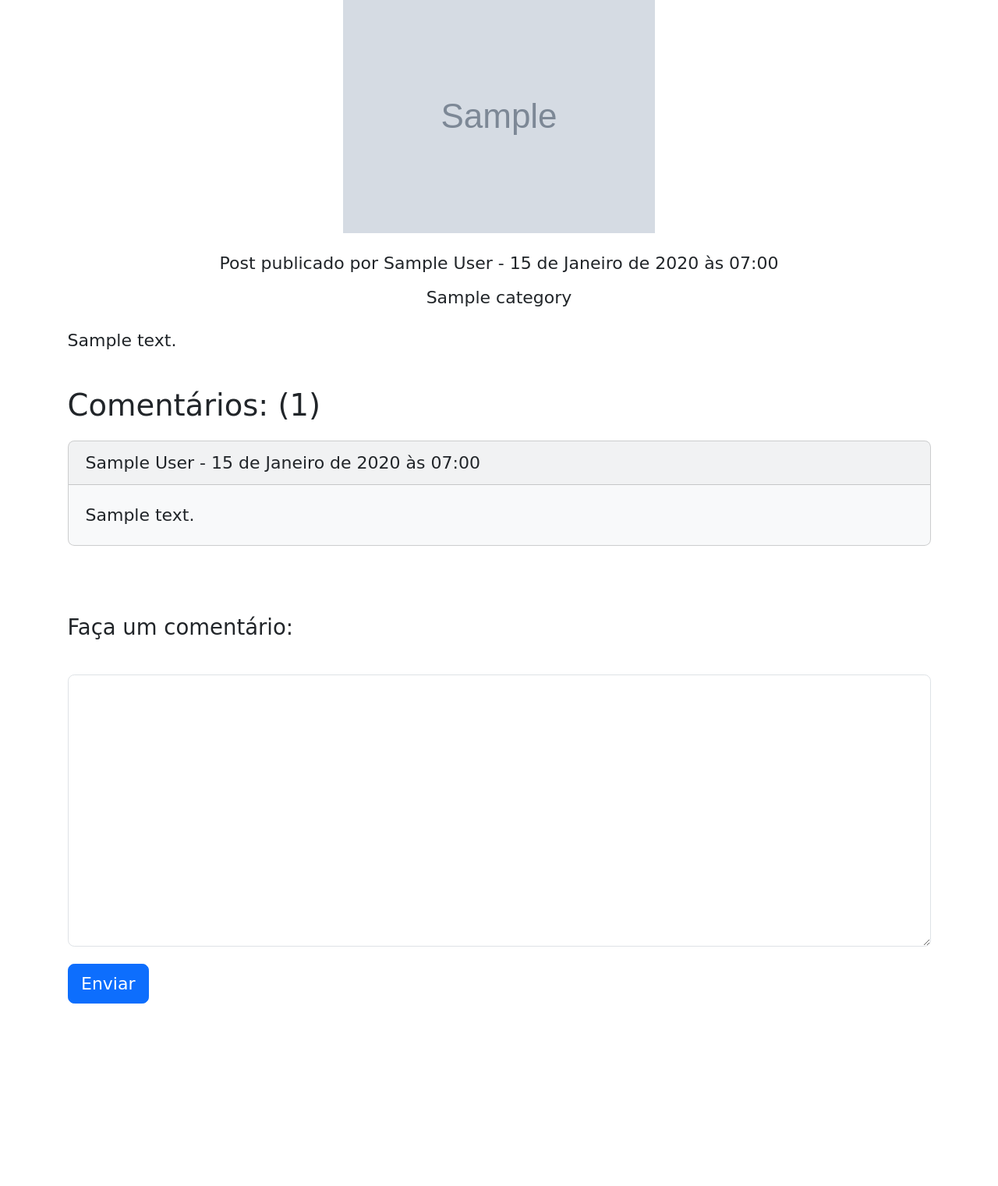
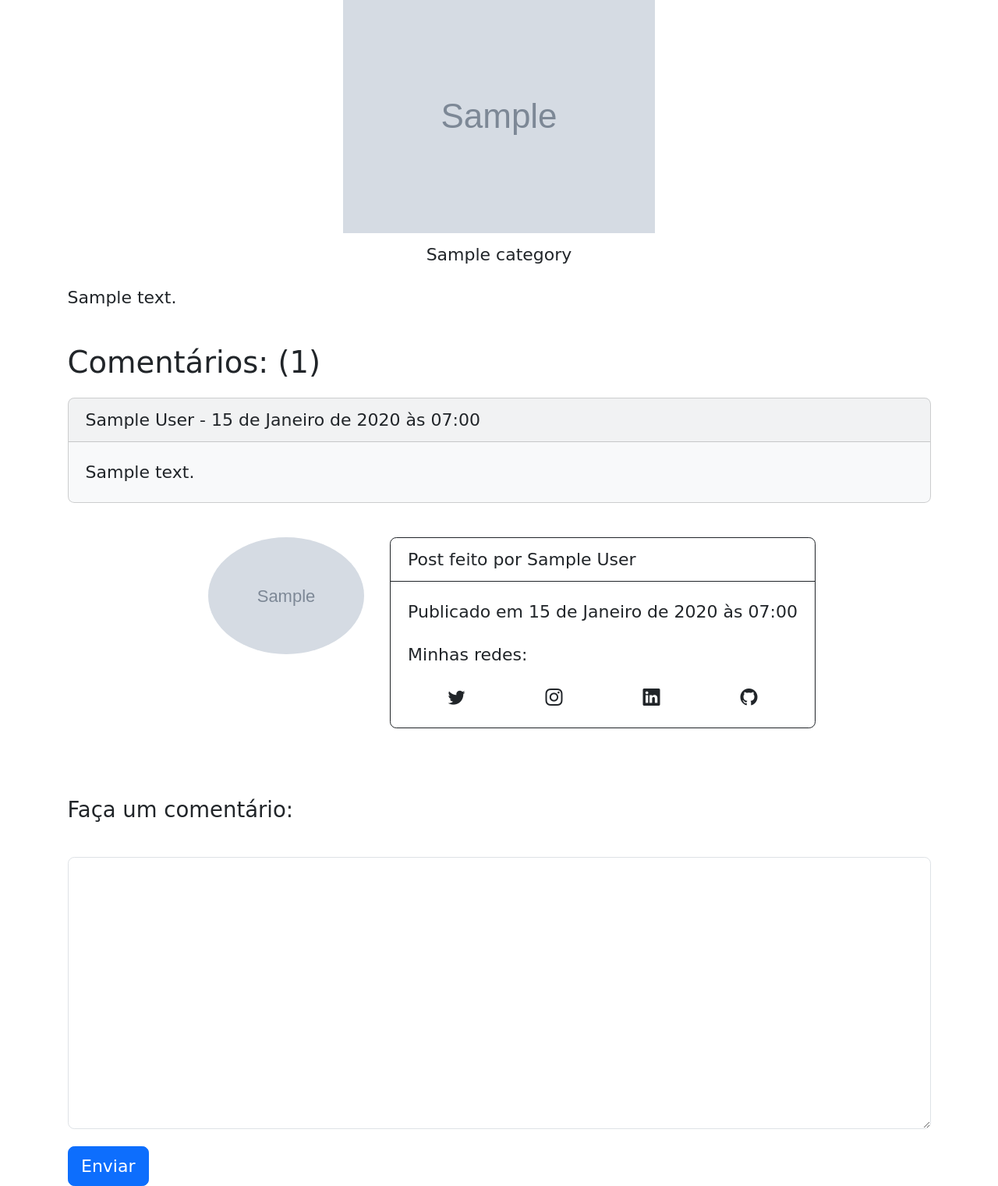
Before and after one commit to gabrielustosa/blog, a Django app: page /post/visualizar/1/ in a window 1280 px wide. Shown: the part 177-1698 px from the top of the page at 78% size. Before the commit the page ends 1464 px from the top, so only its background shows below. Run offline with Django 4.2, Linux system fonts and the light colour scheme; a user stored in the database is signed in; tables that the repository leaves empty hold one stand-in row (values such as "Sample post"); grey boxes marked "Sample" are stand-in pictures; some libraries are stand-ins or nearby versions; some web fonts are replaced.

Commit message:
Adicionando profile na página do Post

```diff
--- a/templates/base.html
+++ b/templates/base.html
@@ -18,6 +18,7 @@
         }
 
     </style>
+    <link rel="stylesheet" href="https://cdn.jsdelivr.net/npm/bootstrap-icons@1.8.1/font/bootstrap-icons.css">
 </head>
 <body>
 <nav class="navbar navbar-expand-lg navbar-dark bg-primary">
--- a/templates/post/create.html
+++ b/templates/post/create.html
@@ -12,7 +12,7 @@
             {% csrf_token %}
             {% bootstrap_form form %}
             {% buttons %}
-                <button type="submit" class="btn btn-primary">Logar</button>
+                <button type="submit" class="btn btn-primary">Criar</button>
             {% endbuttons %}
         </form>
     </div>
--- a/templates/post/detail_view.html
+++ b/templates/post/detail_view.html
@@ -10,9 +10,6 @@
     <div class="container">
         <h1 class="pt-3 text-center">{{ post.title }}</h1>
         <img src="{{ post.image.url }}" alt="Imagem do post {{ post.title }}" class="img-fluid mx-auto d-block">
-        <div class="text-center pt-3 font-bold">
-            Post publicado por {{ post.author.name }} - {{ post.created }}
-        </div>
         <div class="text-center pt-2">
             {{ post.category }}
         </div>
@@ -34,6 +31,29 @@
                 </div>
             {% endfor %}
         </div>
+        <div class="d-flex justify-content-center pt-3">
+            <div class="px-4">
+                <img src="{{ request.user.profile_picture.url }}" alt="Imagem do post {{ post.title }}"
+                     class="img-fluid rounded-circle" width="200">
+            </div>
+            <div class="card border-dark mb-3" style="max-width: 25rem;">
+                <div class="card-header bg-transparent border-dark">Post feito por {{ post.author.name }}</div>
+                <div class="card-body">
+                    <p class="card-text">
+                        Publicado em {{ post.created }}
+                    </p>
+                    <p class="card-text">
+                        Minhas redes:
+                    </p>
+                    <div class="d-flex justify-content-around">
+                        <a href="https://twitter.com/{{ request.user.twitter }}" class="text-dark" target="_blank"> <i class="bi bi-twitter"></i></a>
+                        <a href="https://instagram.com/{{ request.user.instagram }}" class="text-dark" target="_blank"><i class="bi bi-instagram"></i></a>
+                        <a href="https://linkedin.com/{{ request.user.linkedin }}" class="text-dark" target="_blank"> <i class="bi bi-linkedin"></i></a>
+                        <a href="https://github.com/{{ request.user.github }}" class="text-dark" target="_blank"><i class="bi bi-github"></i></a>
+                    </div>
+                </div>
+            </div>
+        </div>
         <div>
             <h5 class="pt-5">Faça um comentário: </h5>
             <form method="post" class="form">
```
Also changed, not shown: blog/apps/authors/migrations/0003_remove_user_first_name.py (added), blog/apps/comments/migrations/0001_initial.py (added), blog/apps/comments/migrations/0002_alter_comment_author_alter_comment_comment.py (added), blog/apps/posts/migrations/0003_alter_post_author_alter_post_category_and_more.py (added).
